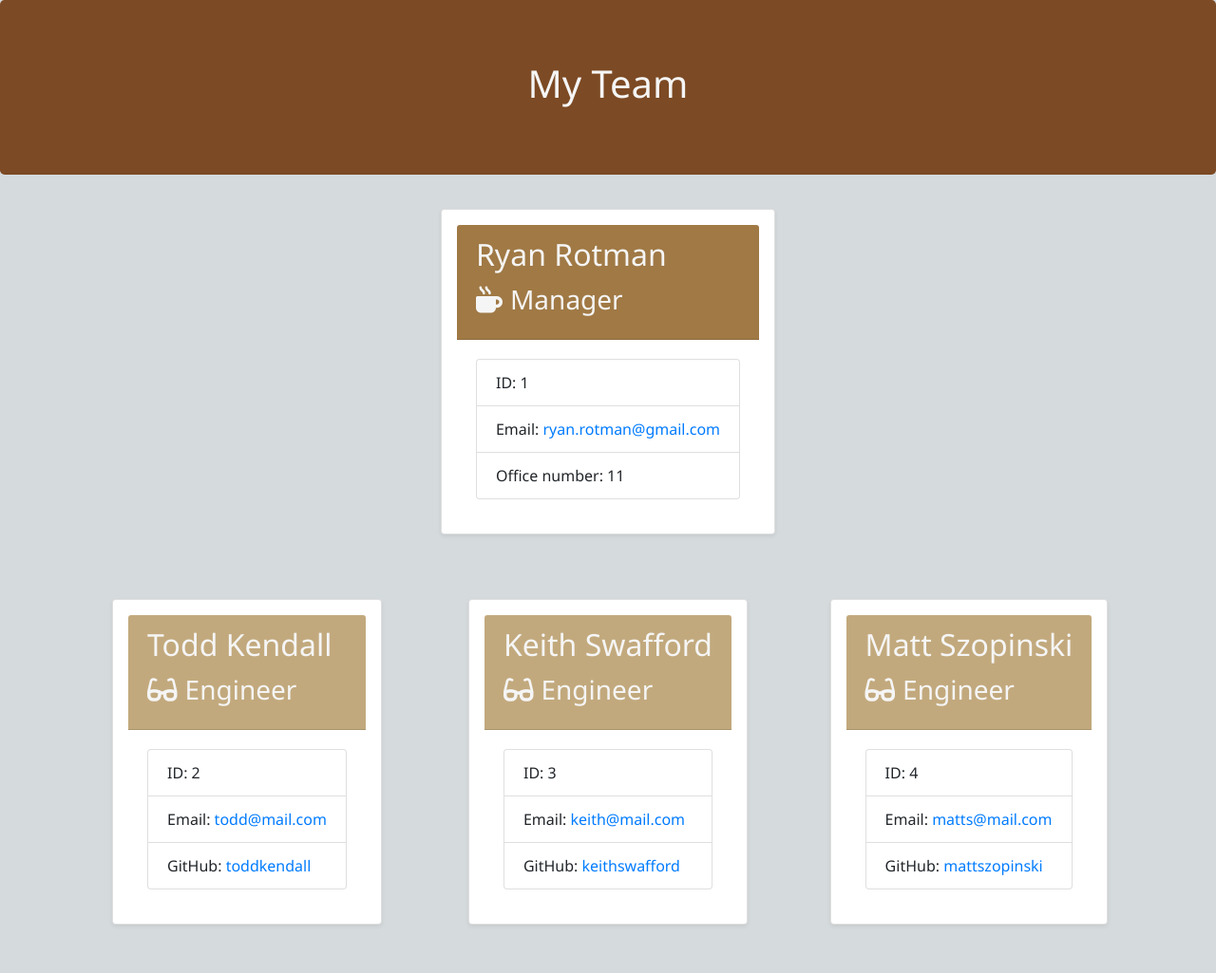
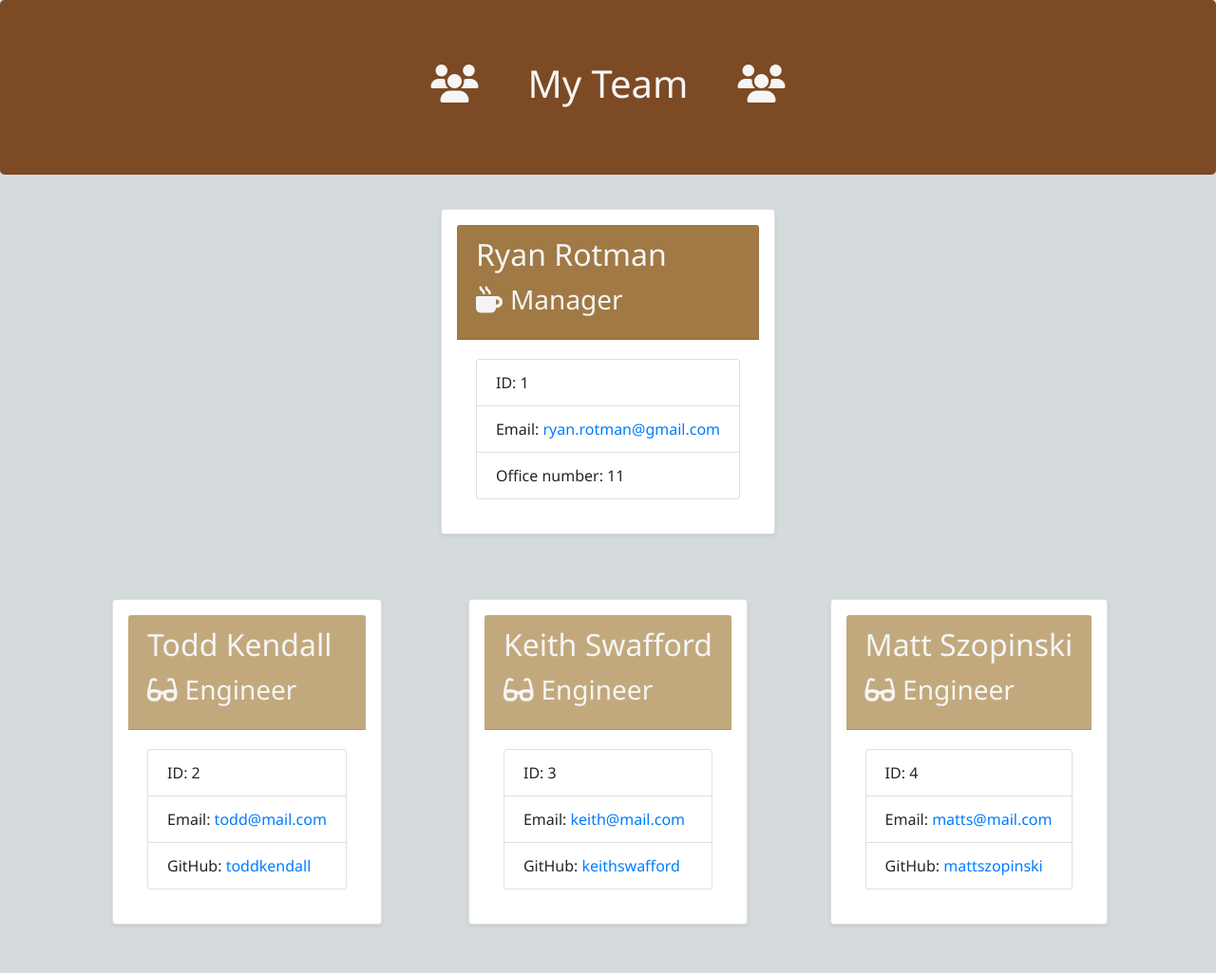
Before and after one commit to ryanrotman/homework-10-team-profile-generator, a website: page Output/team.html in a window 1280 px wide. Shown: the top 1025 px of the page at 95% size. Drawn offline with nearby package versions, Linux system fonts and the light colour scheme.

Commit message:
added additional font-awesome icon to team-heading

```diff
--- a/Output/team.html
+++ b/Output/team.html
@@ -16,7 +16,7 @@
     <div class="container-fluid">
         <div class="row">
             <div class="col-12 jumbotron mb-3 team-heading">
-                <h1 class="text-center">My Team</h1>
+                <h1 class="text-center"><i class="fas fa-users"></i>&nbsp;&nbsp;&nbsp;&nbsp;&nbsp;My Team&nbsp;&nbsp;&nbsp;&nbsp;&nbsp;<i class="fas fa-users"></i></h1>
             </div>
         </div>
     </div>
```
